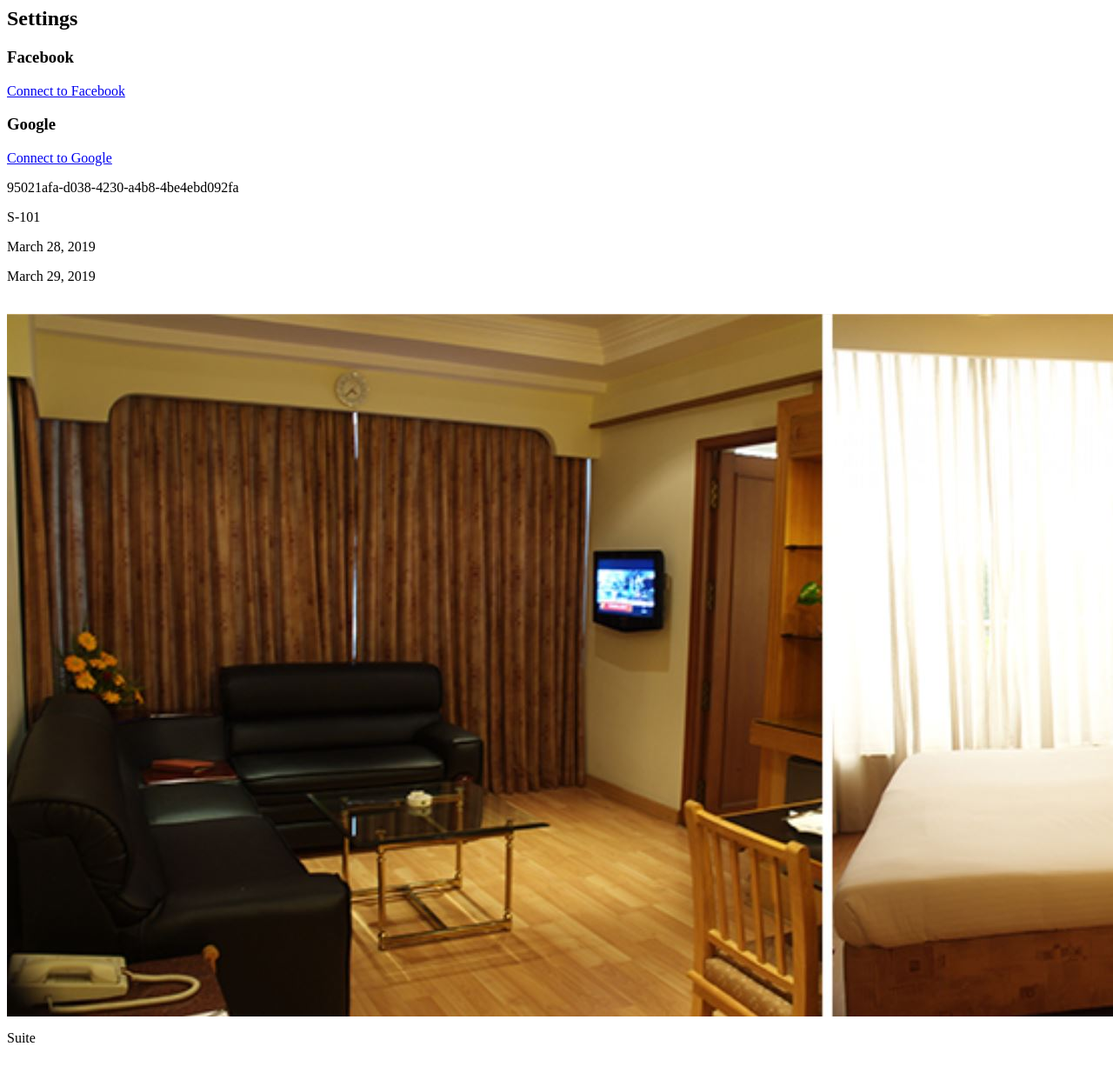
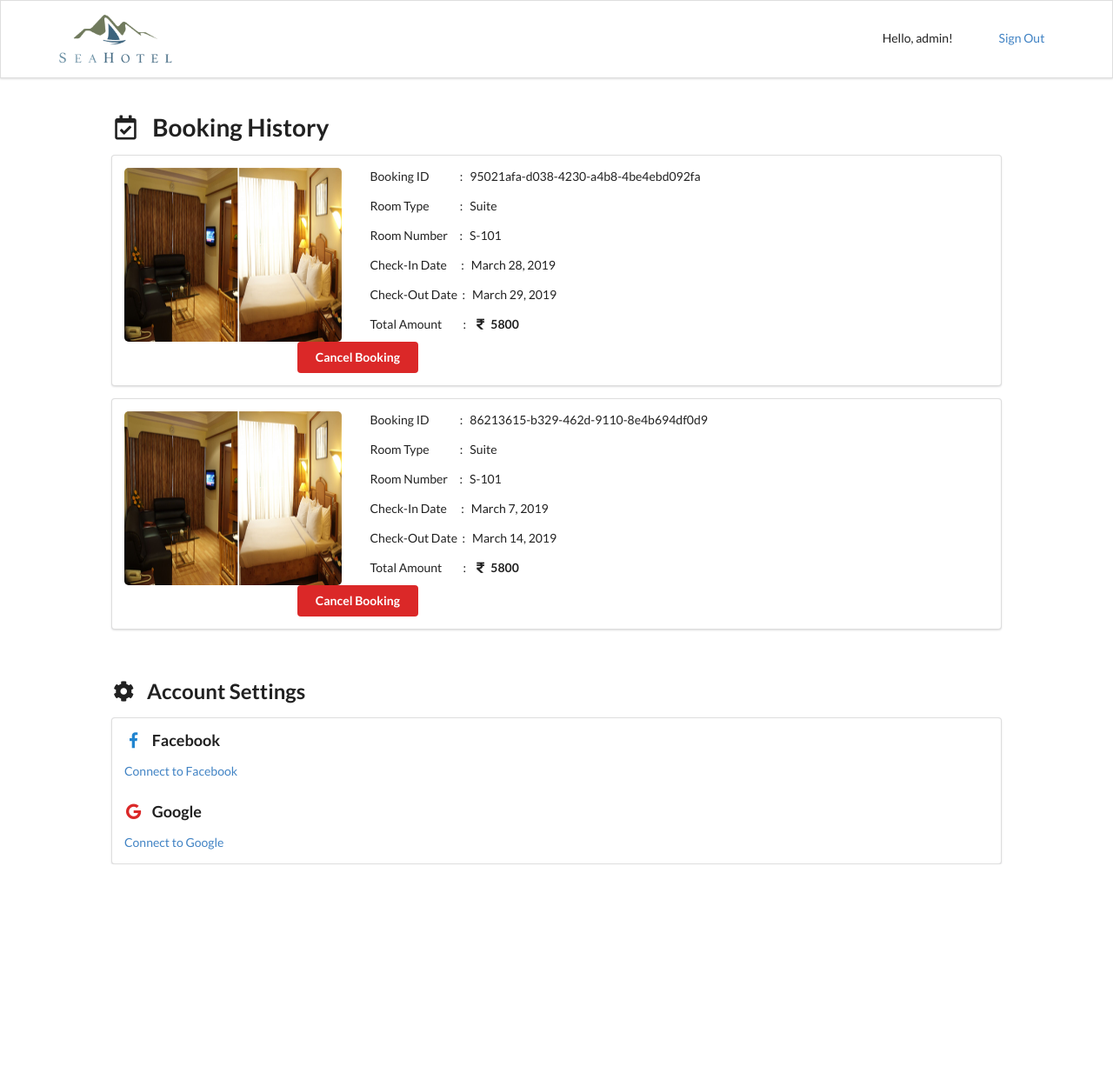
Before and after one commit to Swanoff/Hotel-Ordering, a Django app: page /settings/ in a window 1280 px wide; the page is wider, and only the part inside the window is pictured. Shown: the top 1234 px of that part at 87% size. After the commit the page ends 994 px from the top of that part, so only its background shows below. Run offline with Django 3.2, Linux system fonts and the light colour scheme; a user stored in the database is signed in; data comes from the database, SQL or seed files in the repository; both versions use the stored data as it was after the commit; some libraries are stand-ins or nearby versions.

Commit message:
Settings + Booking history

```diff
--- a/Hotel_Ordering/templates/webapp/settings.html
+++ b/Hotel_Ordering/templates/webapp/settings.html
@@ -1,10 +1,64 @@
+{% load staticfiles %}
 <html>
+
+<head>
+  <title>Sea Hotel</title>
+    <!-- CDN for Bootstrap v4.0.0 -->
+    <link rel="stylesheet" href="https://maxcdn.bootstrapcdn.com/bootstrap/4.0.0/css/bootstrap.min.css" integrity="sha384-Gn5384xqQ1aoWXA+058RXPxPg6fy4IWvTNh0E263XmFcJlSAwiGgFAW/dAiS6JXm" crossorigin="anonymous">
+    <script src="https://code.jquery.com/jquery-3.2.1.slim.min.js" integrity="sha384-KJ3o2DKtIkvYIK3UENzmM7KCkRr/rE9/Qpg6aAZGJwFDMVNA/GpGFF93hXpG5KkN" crossorigin="anonymous"></script>
+    <script src="https://cdnjs.cloudflare.com/ajax/libs/popper.js/1.12.9/umd/popper.min.js" integrity="sha384-ApNbgh9B+Y1QKtv3Rn7W3mgPxhU9K/ScQsAP7hUibX39j7fakFPskvXusvfa0b4Q" crossorigin="anonymous"></script>
+    <script src="https://maxcdn.bootstrapcdn.com/bootstrap/4.0.0/js/bootstrap.min.js" integrity="sha384-JZR6Spejh4U02d8jOt6vLEHfe/JQGiRRSQQxSfFWpi1MquVdAyjUar5+76PVCmYl" crossorigin="anonymous"></script>
+    <!-- CDN for Semantic UI v2.3.3 -->
+    <link rel="stylesheet" type="text/css" href="https://cdnjs.cloudflare.com/ajax/libs/semantic-ui/2.3.3/semantic.min.css">
+    <script src="https://cdnjs.cloudflare.com/ajax/libs/semantic-ui/2.3.3/semantic.min.js"></script>
+</head>
+
+<style>
+  #settings
+  {
+    margin: 3% 10%;
+  }
+</style>
+
 <body>
+  <div class="ui segment container" style="width: 100%; border-radius: 0%; margin: 0;">
+    <span style="padding-left: 4%">
+      <a href="{% url 'home' %}"><img src="{% static 'webapp/img/logo.png' %}" height="60px"></a>
+    </span>
+    <span style="padding-left: 65%;">
+      Hello, {{ user.username }}!
+    </span>
+    <span style="padding-left: 4%">
+      <a href="{%url 'logout' %}">Sign Out</a>
+    </span>
+  </div>
+  <div id='settings'>
 
-<h2>Settings</h2>
- <h3>Facebook</h3>
+ <h1><i class='calendar check outline icon'></i>&nbsp;&nbsp;Booking History</h1>
+
+ {% for i,j,k in data %}
+ <div class='ui segment'>
+   <img src="{{j.image.url}}" style="width: 250px; height: 200px; vertical-align: top; border-radius: 5px;" />
+   <div style="display: inline-block; margin-left: 3%;">
+     <p> Booking ID &nbsp;&nbsp;&nbsp;&nbsp;&nbsp;&nbsp;&nbsp;&nbsp;&nbsp;&nbsp;&nbsp;&nbsp;: &nbsp;&nbsp;{{i.id}} </p>
+     <p> Room Type &nbsp;&nbsp;&nbsp;&nbsp;&nbsp;&nbsp;&nbsp;&nbsp;&nbsp;&nbsp;&nbsp;&nbsp;: &nbsp;&nbsp;{{j.type}}</p>
+     <p> Room Number &nbsp;&nbsp;&nbsp;&nbsp;: &nbsp;&nbsp;{{i.r_id}} </p>
+     <p> Check-In Date &nbsp;&nbsp;&nbsp;&nbsp;&nbsp;: &nbsp;&nbsp;{{i.check_in}} </p>
+     <p> Check-Out Date &nbsp;: &nbsp;&nbsp;{{i.check_out}} </p>
+     <p> Total Amount &nbsp;&nbsp;&nbsp;&nbsp;&nbsp;&nbsp;&nbsp;&nbsp;: &nbsp;&nbsp;<i class='rupee sign icon'></i><strong>{{k.cost}}</strong></p>
+   </div>
+   <div class='ui red button' style="margin-left: 20%;">
+      Cancel Booking
+   </div>
+ </div>
+ {% endfor %}
+
+<h2 style="padding-top: 3%;"><i class='cog icon'></i>&nbsp;&nbsp;Account Settings</h2>
+<div class='ui segment'>
+  <h3><i class="blue facebook f icon"></i>&nbsp;&nbsp;Facebook</h3>
   {% if facebook_login %}
-   <p>Connected as <a href="https://facebook.com/{{ facebook_login.extra_data.id }}/" target="_blank">{{ facebook_login.extra_data.id }}</a></p>
+  <p>Connected as <a href="https://facebook.com/{{ facebook_login.extra_data.id }}/"
+      target="_blank">{{ facebook_login.extra_data.id }}</a></p>
   {% if can_disconnect %}
   <form method="post" action="{% url 'social:disconnect' 'facebook' %}">
     {% csrf_token %}
@@ -12,14 +66,16 @@
   </form>
   {% else %}
   <button type="button" disabled>Disconnect from Facebook</button>
-     <p style="color: red">You must <a href="{% url 'password' %}">define a password</a> for your account before disconnecting from Facebook.</p>
+  <p style="color: red">You must <a href="{% url 'password' %}">define a password</a> for your account before
+    disconnecting from Facebook.</p>
   {% endif %}
   {% else %}
   <a href="{% url 'social:begin' 'facebook' %}">Connect to Facebook</a>
   {% endif %}
- <h3>Google</h3>
+  <h3><i class="red google icon"></i>&nbsp;&nbsp;Google</h3>
   {% if google_login %}
-   <p>Connected as <a href="https://google.com/{{ google_login.extra_data.access_token}}/" target="_blank">{{ google_login.Uid }}</a></p>
+  <p>Connected as <a href="https://google.com/{{ google_login.extra_data.access_token}}/"
+      target="_blank">{{ google_login.Uid }}</a></p>
   {% if can_disconnect %}
   <form method="post" action="{% url 'social:disconnect' 'google-oauth2' %}">
     {% csrf_token %}
@@ -27,26 +83,13 @@
   </form>
   {% else %}
   <button type="button" disabled>Disconnect from Google</button>
-     <p style="color: red">You must <a href="{% url 'password' %}">define a password</a> for your account before disconnecting from Facebook.</p>
+  <p style="color: red">You must <a href="{% url 'password' %}">define a password</a> for your account before
+    disconnecting from Facebook.</p>
   {% endif %}
   {% else %}
   <a href="{% url 'social:begin' 'google-oauth2' %}">Connect to Google</a>
   {% endif %}
- {% for i,j,k in data %}
- <p> {{i.id}} </p>
- <p> {{i.r_id}} </p>
- <p> {{i.check_in}} </p>
- <p> {{i.check_out}} </p>
- <br />
-
- <img src="{{j.image.url}}"/>
- <p>
-   {{j.type}}
- </p>
- <br />
- <p>
-   {{k.cost}}
- </p>
- {% endfor %}
+</div>
+</div>
 </body>
  </html>
```
Also changed, not shown: Hotel_Ordering/templates/webapp/home.html (+6 -3 lines), Hotel_Ordering/db.sqlite3. Lines whose indentation alone changed are shown as unchanged.
